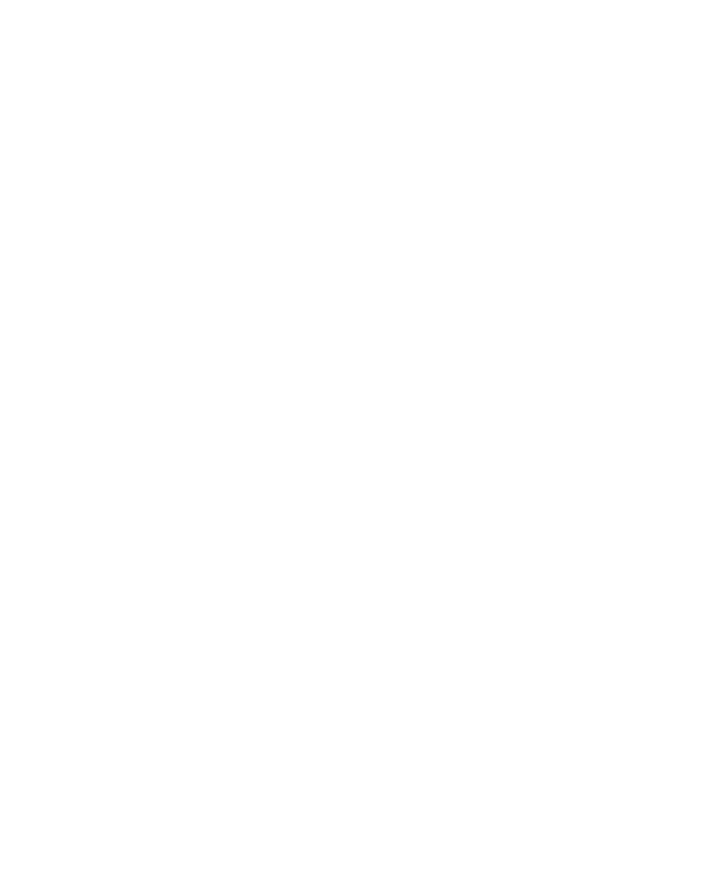
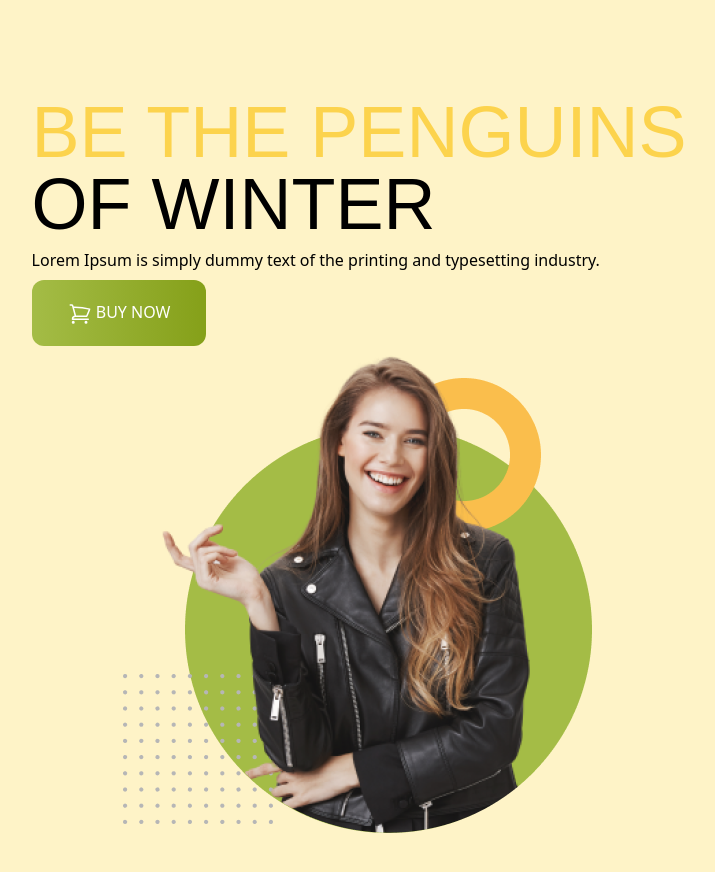
Before and after one commit to sonatonraj/Satata-Fashion-House, a plain HTML site: page index.html in a window 1280 px wide. Shown: the whole page, without its empty margins (281-996 px from the left). Before the commit the page ends 800 px from the top, so only its background shows below. Drawn offline with nearby package versions, Linux system fonts and the light colour scheme.

Commit message:
Banner styles

```diff
--- a/index.html
+++ b/index.html
@@ -4,10 +4,40 @@
     <meta charset="UTF-8">
     <meta name="viewport" content="width=device-width, initial-scale=1.0">
     <title>Satata Fashion House</title>
+    <script src="https://cdn.tailwindcss.com"></script>
+    <link rel="preconnect" href="https://fonts.googleapis.com">
+    <link rel="preconnect" href="https://fonts.gstatic.com" crossorigin>
+    <link href="https://fonts.googleapis.com/css2?family=Lato:wght@700;900&family=Open+Sans:wght@700;800&family=Work+Sans&display=swap" rel="stylesheet">
+    <style>
+        .bebos-font{
+            font-family: 'Bebas Neue', sans-serif;;
+        }
+    </style>
 </head>
-<body>
-    <header>
+<body class="" >
+    <header class="bg-amber-100 px-32 py-24">
+        <!-- nav section  -->
+        <nav>
 
+        </nav>
+        <!-- banner section -->
+        <div class="flex flex-col justify-between items-center">
+            <div class="space-y-2">
+                <h1 class="text-7xl uppercase bebos-font"><span class="text-[#fcd34d]">Be the Penguins</span><br>
+                    of Winter</h1>
+                    <p>Lorem Ipsum is simply dummy text of the printing
+                        and typesetting industry.</p>
+                      <button class="bg-gradient-to-r from-[#A4BC46] to-[#85A019]  py-5 px-9 rounded-xl uppercase text-white font-medium ">
+                        <svg xmlns="http://www.w3.org/2000/svg" fill="none" viewBox="0 0 24 24" stroke-width="1.5" stroke="currentColor" class="w-6 h-6 inline">
+                            <path stroke-linecap="round" stroke-linejoin="round" d="M2.25 3h1.386c.51 0 .955.343 1.087.835l.383 1.437M7.5 14.25a3 3 0 00-3 3h15.75m-12.75-3h11.218c1.121-2.3 2.1-4.684 2.924-7.138a60.114 60.114 0 00-16.536-1.84M7.5 14.25L5.106 5.272M6 20.25a.75.75 0 11-1.5 0 .75.75 0 011.5 0zm12.75 0a.75.75 0 11-1.5 0 .75.75 0 011.5 0z" />
+                          </svg>
+
+                        Buy Now</button>
+            </div>
+            <div>
+                <img src="images/model.png" alt="">
+            </div>
+        </div>
     </header>
     <main>
 
--- /dev/null
+++ b/tailwind.config.js
@@ -0,0 +1,8 @@
+/** @type {import('tailwindcss').Config} */
+module.exports = {
+    content: ["./src/**/*.{html,js}"],
+    theme: {
+      extend: {},
+    },
+    plugins: [],
+  }
```
